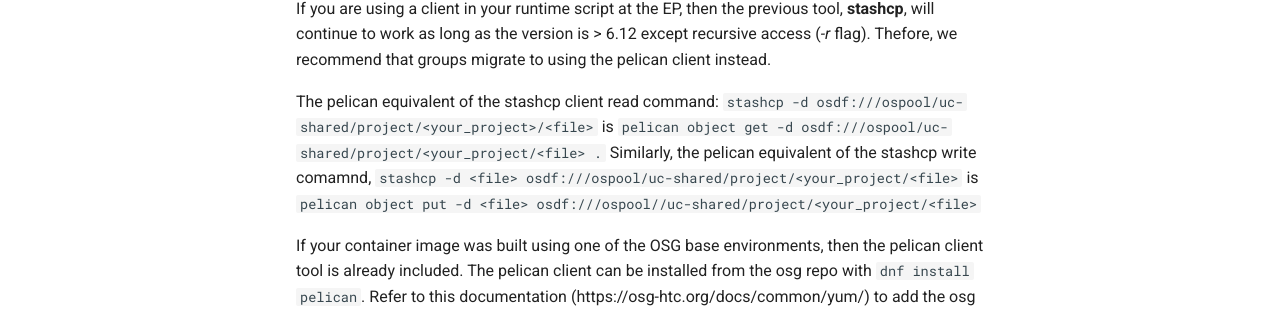
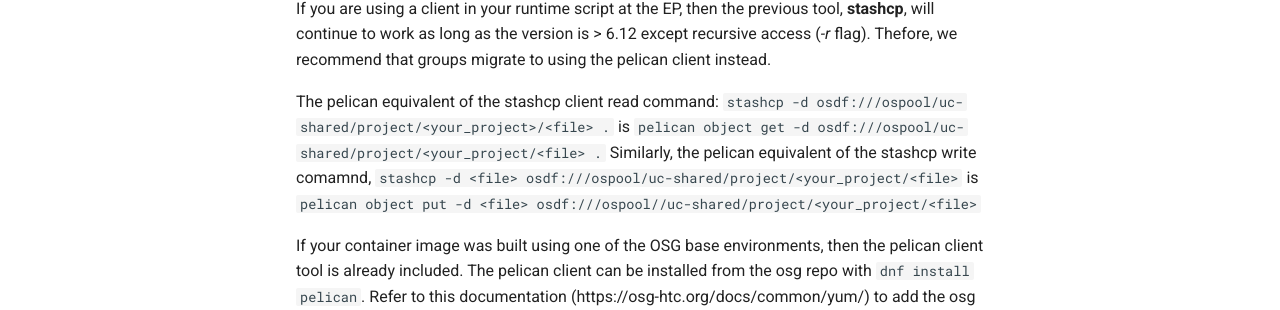
Before and after one commit to osg-htc/collaboration-support, an MkDocs documentation site: the page built from docs/misc/pelican.md, in a window 1280 px wide and 900 px high, scrolled down 512 px. Shown: the part 497-807 px from the top of the window. Built offline with MkDocs 1.6.1 and Material for MkDocs 9.7.7, drawn with Linux system fonts in a browser that asks for light colours.

```diff
--- a/docs/misc/pelican.md
+++ b/docs/misc/pelican.md
@@ -18,7 +18,7 @@ The upgrade to the Pelican platform, which uses federated urls for the origin, s
 
 If you are using a client in your runtime script at the EP, then the previous tool, **stashcp**, will continue to work as long as the version is > 6.12 except recursive access (*-r* flag). Thefore, we recommend that groups migrate to using the pelican client instead.
 
-The pelican equivalent of the stashcp client read command: `stashcp -d osdf:///ospool/uc-shared/project/<your_project>/<file>` is  `pelican object get -d osdf:///ospool/uc-shared/project/<your_project/<file> .`
+The pelican equivalent of the stashcp client read command: `stashcp -d osdf:///ospool/uc-shared/project/<your_project>/<file> .` is  `pelican object get -d osdf:///ospool/uc-shared/project/<your_project/<file> .`
 Similarly, the pelican equivalent of the stashcp write comamnd, `stashcp -d <file> osdf:///ospool/uc-shared/project/<your_project/<file>` is `pelican object put -d <file> osdf:///ospool//uc-shared/project/<your_project/<file>`
 
 If your container image was built using one of the OSG base environments, then the pelican client tool is already included. The pelican client can be installed from the osg repo with `dnf install pelican`. Refer to this documentation (https://osg-htc.org/docs/common/yum/) to add the osg repository.
```
